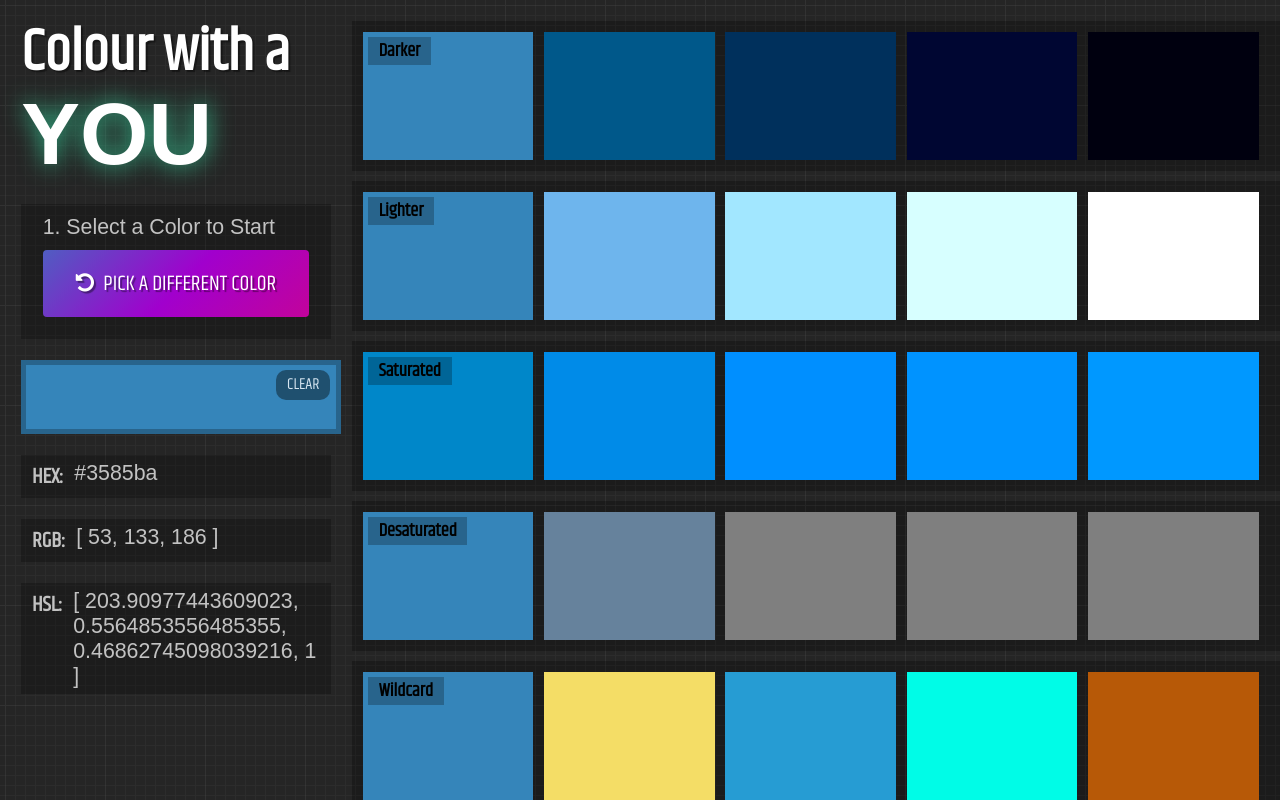
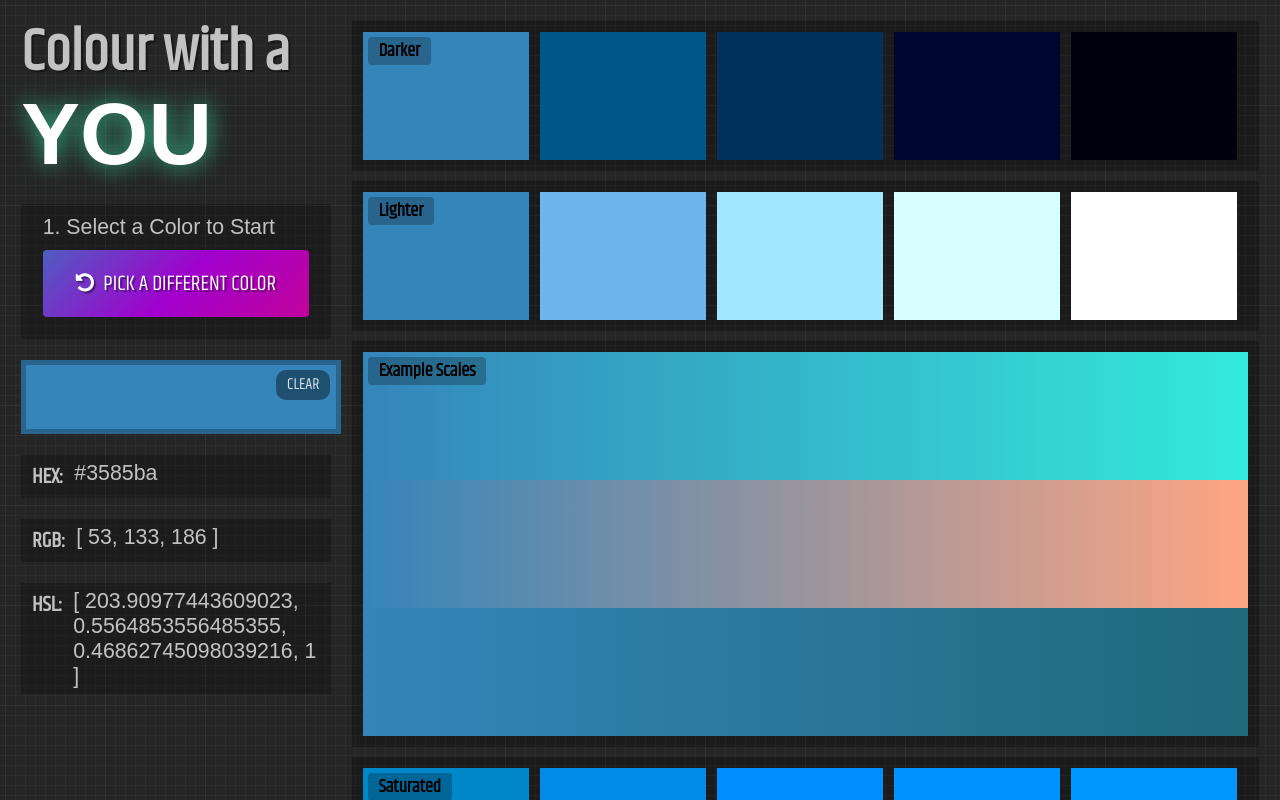
Before and after one commit to drinkingtheink/colour_with_a_you, a Vue app: page / in a window 1280 px wide. Both pictures are taken after a click on the button "SELECT ONE AT RANDOM". Built offline with nearby package versions, Linux system fonts and the light colour scheme; a web font is replaced by a local one.

Commit message:
Added scale gradients to gallery.

```diff
--- a/src/App.vue
+++ b/src/App.vue
@@ -1,7 +1,7 @@
 <template>
   <div id="app">
     <section class="color_selector_stage">
-      <h1>Colour with a <span class="highlight">YOU</span></h1>
+      <h1 class="main_title">Colour with a <span class="highlight">YOU</span></h1>
       <ColorSelector/>
     </section>
     <section class="palette_stage">
@@ -44,6 +44,10 @@ $selector_width: 25vw;
   margin: 0;
   line-height: 1.1;
   text-shadow: 2px 2px 1px rgba(black, .4);
+
+  &.main_title {
+    color: $dark_white;
+  }
  }
 
  .color_selector_stage {
@@ -54,6 +58,7 @@ $selector_width: 25vw;
  .highlight {
   font-size: 150%;
   animation: textshadowGlow 5s ease infinite;
+  color: white;
  }
 
  .palette_stage {
--- a/src/components/ColorSelector.vue
+++ b/src/components/ColorSelector.vue
@@ -27,6 +27,7 @@ export default {
     currentColor: function () {
       if (this.currentColor) {
         this.getPaletteByColor(this.currentColor)
+        this.getScales(this.currentColor)
       }
     }
   },
--- a/src/components/PaletteDisplay.vue
+++ b/src/components/PaletteDisplay.vue
@@ -32,16 +32,16 @@
 				</span>
 		</div>
 
-		<!-- <div class="scales_gallery" v-if="scales">
-				<h3 class="palette_label">Scales</h3>
-			<span
+		<div class="scales_gallery" v-if="scales && showPalettes">
+			<h3 class="palette_label">Example Scales</h3>
+			<div
 				class="scale"
 				v-for="(scale, index) in scales"
 				:style="generateScaleStyles(scale)"
 				:key="`scale_genned_${index}`"
 				>
-				</span>
-		</div> -->
+			</div>
+		</div>
 
 		<div
 			class="palette_object saturated"
@@ -51,21 +51,6 @@
 			<span
 				class="swatch"
 				v-for="(swatch, index) in saturatedPalette"
-				:style="generateColorStyles(swatch)"
-				:key="`swatch_genned_${index}`"
-				@click="updateCurrentColor(swatch)"
-				>
-				</span>
-		</div>
-
-		<div
-			class="palette_object desaturated"
-			v-if="lightPalette"
-		>
-			<h3 class="palette_label">Desaturated</h3>
-			<span
-				class="swatch"
-				v-for="(swatch, index) in desaturatedPalette"
 				:style="generateColorStyles(swatch)"
 				:key="`swatch_genned_${index}`"
 				@click="updateCurrentColor(swatch)"
@@ -99,7 +84,7 @@
 	export default {
 		name: 'PaletteDisplay',
 		computed: {
-			...mapState(['currentColor', 'darkPalette', 'lightPalette', 'saturatedPalette', 'desaturatedPalette', 'wildcardPalette', 'scales']),
+			...mapState(['currentColor', 'darkPalette', 'lightPalette', 'saturatedPalette', 'wildcardPalette', 'scales']),
 			showPalettes () {
 				return this.darkPalette && this.darkPalette.length && this.darkPalette.length > 0
 			}
@@ -110,7 +95,9 @@
 				return `background-color: ${swatch}`
 			},
 			generateScaleStyles (scale) {
-				return `background-color: ${scale}`
+				let initialColor = scale[0] || '#ffffff'
+				let endColor = scale[1] || '#000000'
+				return `background: linear-gradient(to right, ${initialColor} 0%,${endColor} 100%);`
 			}
 		}
 	};
@@ -119,16 +106,25 @@
 <style lang="scss" scoped>
 @import '../style/_palette.scss';
 
+* {
+	transition: all .2s;
+}
+
 .palette_display {
 	padding-top: 1rem;
 }
 
-.palette_object {
+.palette_object,
+.scales_gallery {
 	display: flex;
 	padding: .5rem;
-	margin-bottom: .5rem;
+	margin: 0 1em .5rem 0;
 	background: rgba(black, .25);
 	position: relative;
+
+	&:hover {
+		background: rgba(black, .75);
+	}
 }
 
 .palette_label {
@@ -139,10 +135,13 @@
 	padding: 0 .5rem;
 	background-color: rgba(black, .25);
 	font-size: 85%;
+	border-radius: 4px;
 }
 
+$item_height: 6em;
+
 @mixin gallery_item {
-	height: 6em;
+	height: $item_height;
 	width: 15em;
 	margin-right: .5em;
 }
@@ -153,6 +152,15 @@
 	&:hover {
 		cursor: pointer;
 	}
+}
+
+.scales_gallery {
+	flex-wrap: wrap;
+}
+
+.scale {
+	height: $item_height;
+	width: 100%;
 }
 
 @keyframes textshadowGlow {
--- a/src/store.js
+++ b/src/store.js
@@ -15,7 +15,6 @@ export default new Vuex.Store({
 		darkPalette: null,
 		lightPalette: null,
 		saturatedPalette: null,
-		desaturdatedPalette: null,
 		wildcardPalette: null,
 		scales: null,
 		errors: null
@@ -42,9 +41,6 @@ export default new Vuex.Store({
 		addSaturatedPalette (state, palette) {
 			state.saturatedPalette = palette
 		},
-		addDesaturatedPalette (state, palette) {
-			state.desaturatedPalette = palette
-		},
 		addWildcardPalette (state, palette) {
 			state.wildcardPalette = palette
 		},
@@ -52,7 +48,6 @@ export default new Vuex.Store({
 			state.lightPalette = null
 			state.darkPalette = null
 			state.saturatedPalette = null
-			state.desaturatedPalette = null
 			state.wildcardPalette = null
 		},
 		updateScales (state, scales) {
@@ -87,21 +82,18 @@ export default new Vuex.Store({
 			let darkColors = []
 			let lightColors = []
 			let saturatedColors = []
-			let desaturatedColors = []
 			let wildcardColors = []
 
 			for (var i = 0; i < swatchCount; i++) {
 				lightColors[i] = theColor.brighten(i)
 				darkColors[i] = theColor.darken(i)
 				saturatedColors[i] = theColor.saturate(i + .5)
-				desaturatedColors[i] = theColor.desaturate(i)
 				wildcardColors[i] = ( i == 0 ? theColor : randomColor())
 			}
 
 			commit('addDarkPalette', darkColors)
 			commit('addLightPalette', lightColors)
 			commit('addSaturatedPalette', saturatedColors)
-			commit('addDesaturatedPalette', desaturatedColors)
 			commit('addWildcardPalette', wildcardColors)
 		},
 		getScales ({commit}, color) {
@@ -110,7 +102,7 @@ export default new Vuex.Store({
 			let scales = []
 
 			for (var i = 0; i < scaleCount; i++) {
-				scales[i] = chroma.scale([theColor, randomColor()])
+				scales[i] = chroma.scale([theColor, randomColor()]).colors(2)
 			}
 
 			commit('updateScales', scales)
```
